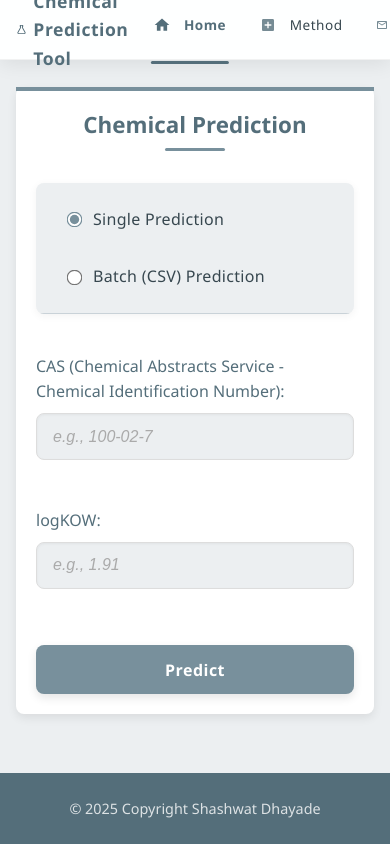
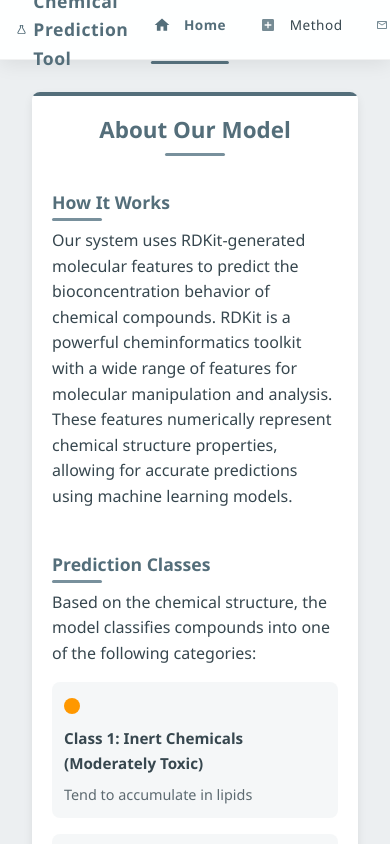
Before and after one commit to ssd6515/ChemClassify-Code, a React (Vite) app: page / in a window 390 px wide. Built offline with nearby package versions, Linux system fonts and the light colour scheme.

Commit message:
Add AboutModel component and responsive layout for home page

```diff
--- a/src/App.css
+++ b/src/App.css
@@ -1278,6 +1278,153 @@ body {
   border: 1px solid rgba(244, 67, 54, 0.3);
 }
 
+/* Home Page Styles */
+.home-container {
+  width: 100%;
+  max-width: 100%;
+  margin: 0 auto;
+  padding: 0 1rem;
+}
+
+.home-content-wrapper {
+  display: flex;
+  flex-direction: row;
+  width: 100%;
+  gap: 2rem;
+  margin: 1rem 0;
+}
+
+.home-left-column {
+  flex: 1;
+  min-width: 0; /* Prevents flex item from overflowing */
+}
+
+.home-right-column {
+  flex: 1;
+  min-width: 0; /* Prevents flex item from overflowing */
+}
+
+/* About Model Styles */
+.about-model-container {
+  background-color: white;
+  border-radius: var(--border-radius);
+  box-shadow: var(--box-shadow);
+  padding: 2rem;
+  width: 100%;
+  height: 100%; /* Make it fill the height of the column */
+  position: relative;
+  overflow: hidden;
+  display: flex;
+  flex-direction: column;
+}
+
+.about-model-container::before {
+  content: "";
+  position: absolute;
+  top: 0;
+  left: 0;
+  width: 100%;
+  height: 4px;
+  background-color: var(--primary-color);
+}
+
+.about-model-content {
+  display: flex;
+  flex-direction: column;
+  gap: 1.5rem;
+}
+
+.model-section {
+  margin-bottom: 1rem;
+}
+
+.model-subtitle {
+  color: var(--primary-color);
+  margin-bottom: 0.75rem;
+  font-size: 1.3rem;
+  position: relative;
+  display: inline-block;
+}
+
+.model-subtitle::after {
+  content: "";
+  position: absolute;
+  bottom: -5px;
+  left: 0;
+  width: 50px;
+  height: 3px;
+  background-color: var(--secondary-color);
+  border-radius: 3px;
+}
+
+.prediction-classes {
+  display: flex;
+  flex-direction: column;
+  gap: 1rem;
+  margin-top: 1rem;
+}
+
+.prediction-class {
+  display: flex;
+  align-items: flex-start;
+  gap: 1rem;
+  padding: 1rem;
+  background-color: rgba(236, 239, 241, 0.5);
+  border-radius: var(--border-radius);
+  transition: all 0.3s ease;
+}
+
+.prediction-class:hover {
+  transform: translateY(-3px);
+  box-shadow: 0 5px 15px rgba(0, 0, 0, 0.08);
+}
+
+.class-indicator {
+  width: 24px;
+  height: 24px;
+  border-radius: 50%;
+  flex-shrink: 0;
+  margin-top: 0.25rem;
+}
+
+.class-indicator.orange {
+  background-color: #FF9800;
+}
+
+.class-indicator.red {
+  background-color: #F44336;
+}
+
+.class-indicator.green {
+  background-color: #4CAF50;
+}
+
+.class-details {
+  flex: 1;
+}
+
+.class-details h4 {
+  margin: 0 0 0.5rem 0;
+  color: var(--text-color);
+  font-size: 1.1rem;
+}
+
+.class-details p {
+  margin: 0;
+  color: var(--text-color);
+  opacity: 0.8;
+}
+
+.model-goal {
+  font-style: italic;
+  background-color: rgba(144, 164, 174, 0.1);
+  padding: 1rem;
+  border-radius: var(--border-radius);
+  border-left: 4px solid var(--secondary-color);
+  margin-top: 1rem;
+  font-weight: 500;
+}
+
 /* Footer Styles */
 .footer {
   background-color: var(--primary-color);
@@ -1294,6 +1441,17 @@ body {
 }
 
 /* Responsive Styles */
+@media (max-width: 1200px) {
+  .home-content-wrapper {
+    flex-direction: column;
+  }
+
+  .home-left-column,
+  .home-right-column {
+    width: 100%;
+  }
+}
+
 @media (max-width: 1024px) {
   .header-title {
     font-size: 1.4rem;
@@ -1313,13 +1471,22 @@ body {
   }
 
   .predict-container,
-  .contact-container {
+  .contact-container,
+  .about-model-container {
     padding: 1.8rem;
   }
 
   .contact-card {
     width: calc(33.33% - 1rem);
     min-width: 180px;
+  }
+
+  .model-subtitle {
+    font-size: 1.2rem;
+  }
+
+  .class-details h4 {
+    font-size: 1rem;
   }
 }
 
@@ -1348,7 +1515,8 @@ body {
   }
 
   .predict-container,
-  .contact-container {
+  .contact-container,
+  .about-model-container {
     padding: 1.5rem;
   }
 
@@ -1368,6 +1536,19 @@ body {
 
   .contact-message {
     padding: 1.5rem;
+  }
+
+  .prediction-class {
+    padding: 0.75rem;
+  }
+
+  .class-indicator {
+    width: 20px;
+    height: 20px;
+  }
+
+  .model-goal {
+    padding: 0.75rem;
   }
 }
 
@@ -1410,7 +1591,8 @@ body {
   }
 
   .predict-container,
-  .contact-container {
+  .contact-container,
+  .about-model-container {
     padding: 1.25rem;
   }
 
@@ -1442,4 +1624,33 @@ body {
     padding: 1rem;
     font-size: 0.8rem;
   }
-}
+
+  .model-subtitle {
+    font-size: 1.1rem;
+  }
+
+  .prediction-class {
+    flex-direction: column;
+    gap: 0.5rem;
+    padding: 0.75rem;
+  }
+
+  .class-indicator {
+    width: 16px;
+    height: 16px;
+    margin-bottom: 0.25rem;
+  }
+
+  .class-details h4 {
+    font-size: 0.95rem;
+  }
+
+  .class-details p {
+    font-size: 0.9rem;
+  }
+
+  .model-goal {
+    font-size: 0.9rem;
+    padding: 0.75rem;
+  }
+}
--- a/src/App.jsx
+++ b/src/App.jsx
@@ -34,6 +34,65 @@ const WebsiteLoader = () => {
         Loading Chemical Prediction Tool
       </div>
       <div className="loader-status">{Math.min(progress, 100)}% Complete</div>
+    </div>
+  );
+};
+
+// About Model Component
+const AboutModel = () => {
+  return (
+    <div className="about-model-container">
+      <h2 className="section-title">About Our Model</h2>
+      <div className="about-model-content">
+        <div className="model-section">
+          <h3 className="model-subtitle">How It Works</h3>
+          <p>
+            Our system uses RDKit-generated molecular features to predict the bioconcentration
+            behavior of chemical compounds. RDKit is a powerful cheminformatics toolkit with a
+            wide range of features for molecular manipulation and analysis. These features
+            numerically represent chemical structure properties, allowing for accurate
+            predictions using machine learning models.
+          </p>
+        </div>
+
+        <div className="model-section">
+          <h3 className="model-subtitle">Prediction Classes</h3>
+          <p>
+            Based on the chemical structure, the model classifies compounds into one of the
+            following categories:
+          </p>
+          <div className="prediction-classes">
+            <div className="prediction-class">
+              <div className="class-indicator orange"></div>
+              <div className="class-details">
+                <h4>Class 1: Inert Chemicals (Moderately Toxic)</h4>
+                <p>Tend to accumulate in lipids</p>
+              </div>
+            </div>
+            <div className="prediction-class">
+              <div className="class-indicator red"></div>
+              <div className="class-details">
+                <h4>Class 2: Specifically Bioconcentrating Chemicals (Highly Toxic)</h4>
+                <p>Actively interact with proteins or biological tissues</p>
+              </div>
+            </div>
+            <div className="prediction-class">
+              <div className="class-indicator green"></div>
+              <div className="class-details">
+                <h4>Class 3: Less Bioconcentrating Chemicals (Least Toxic)</h4>
+                <p>Are typically metabolized or eliminated from the organism</p>
+              </div>
+            </div>
+          </div>
+        </div>
+
+        <div className="model-section">
+          <p className="model-goal">
+            Our goal is to assist in the risk assessment of chemical exposure by providing
+            reliable predictions of bioconcentration behavior based on chemical features.
+          </p>
+        </div>
+      </div>
     </div>
   );
 };
@@ -85,7 +144,18 @@ const App = () => {
           </div>
         ) : (
           <>
-            {currentPage === "home" && <PredictForm />}
+            {currentPage === "home" && (
+              <div className="home-container">
+                <div className="home-content-wrapper">
+                  <div className="home-left-column">
+                    <AboutModel />
+                  </div>
+                  <div className="home-right-column">
+                    <PredictForm />
+                  </div>
+                </div>
+              </div>
+            )}
             {currentPage === "method" && <MethodPage />}
             {currentPage === "contact" && <ContactPage />}
           </>
```
